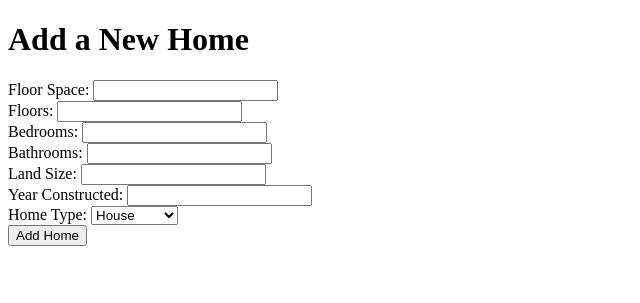
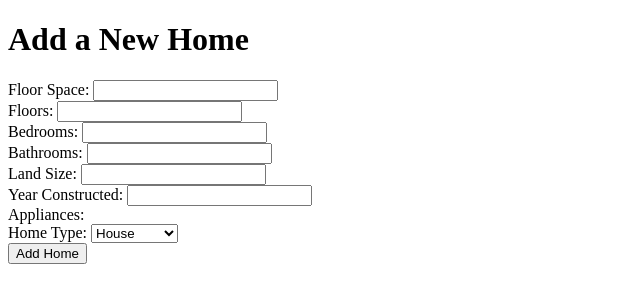
Before and after one commit to jaredt17/Project-CSI5450, a Flask app: page /add_home in a window 1280 px wide. Shown: the top 303 px of the page, without its empty margins (0-640 px from the left). Run offline with Flask 3, Linux system fonts and the light colour scheme; data that the repository does not hold is empty; parts of the project's set-up code (start-up, migrations or seed data) failed here and were passed over.

Commit message:
fixed add home to include appliances

```diff
--- a/realMI/app.py
+++ b/realMI/app.py
@@ -1,5 +1,6 @@
 from flask import Flask, render_template, request, redirect, url_for, flash
 from pymongo import MongoClient
+from bson import ObjectId
 import db
 
 
@@ -38,16 +39,19 @@ def list_homes():
 # Adding a home form - make sure this is the approach we should be using
 @app.route('/add_home', methods=['GET', 'POST'])
 def add_home():
+    # Query the database for appliances before rendering the form
+    appliances = list(appliances_collection.find())
     insert = True # start as true until some check fails
     if request.method == 'POST':
         try:
+
             # todo: fix this to actually validate the user input was good otherwise
             floor_space = int(request.form.get('floor_space', 0))
             floors = int(request.form.get('floors', 0))
             bed_rooms = int(request.form.get('bed_rooms', 0))
             bath_rooms = float(request.form.get('bath_rooms', 0.0))  # Assuming bathrooms can be fractions
             # land size needs rework to acres to sq ft
-            land_size = int(request.form.get('land_size', 0))
+            land_size = float(request.form.get('land_size', 0.0))
             year_constructed = int(request.form.get('year_constructed', 0))
 
             # compare this to validate
@@ -64,6 +68,11 @@ def add_home():
             else:
                 print("Home Passed validation")
 
+            # Extract the list of selected appliance IDs from the form
+            selected_appliance_ids = request.form.getlist('appliances')
+            # Fetch the full documents for the selected appliances
+            selected_appliances = list(appliances_collection.find({"_id": {"$in": [ObjectId(id) for id in selected_appliance_ids]}}))
+
             home_data = {
                 db.HOME.floor_space: floor_space,
                 db.HOME.floors: floors,
@@ -72,6 +81,7 @@ def add_home():
                 db.HOME.land_size: land_size,
                 db.HOME.year_constructed: year_constructed,
                 db.HOME.home_type: home_type_user_input,
+                db.HOME.appliances: selected_appliances
             }
 
             if insert == True:
@@ -82,4 +92,4 @@ def add_home():
         except Exception as e:
             flash(f'An error occurred: {e}', 'error')  # Flash an error message
         return redirect(url_for('add_home'))
-    return render_template('add_home.html')
+    return render_template('add_home.html', appliances = appliances)
--- a/realMI/db.py
+++ b/realMI/db.py
@@ -31,19 +31,16 @@ class HomeType:
         # If they select 2 floors it cant be an apartment etc.
         # Call HomeType.validate() returns true or false
     def validate(user_input: str, floor_space: int, floors: int, bed_rooms: int, land_size: int) -> str:
-        print("entered validation step:  ")
-        print(user_input)
-        print(floors)
-
         # todo add more here as needed, we can also validate all other inputs in forms for other collections too
-
-        if floor_space >= 6000 and land_size > 2 and user_input == 'mansion':
-            return True
-
-        if floors > 1 and user_input == 'apartment':
-            print("Floors was greater than 1 and apartment set")
-            return False
-
+        match user_input:
+            case "mansion":
+                if floor_space < 6000 and land_size < 2:
+                    return False
+            case "apartment":
+                if floors > 1:
+                    return False
+            case _ :
+                return True
         # Should return True by default?
         return True
 
--- a/realMI/templates/add_home.html
+++ b/realMI/templates/add_home.html
@@ -28,9 +28,14 @@
         <label for="bath_rooms">Bathrooms:</label>
         <input type="number" id="bath_rooms" name="bath_rooms" step="0.5"><br>
         <label for="land_size">Land Size:</label>
-        <input type="number" id="land_size" name="land_size"><br>
+        <input type="number" id="land_size" name="land_size" step="0.1"><br>
         <label for="year_constructed">Year Constructed:</label>
         <input type="number" id="year_constructed" name="year_constructed"><br>
+        <label for="appliances">Appliances:</label><br>
+        {% for appliance in appliances %}
+            <input type="checkbox" id="appliance_{{appliance['_id']}}" name="appliances" value="{{appliance['_id']}}">
+            <label for="appliance_{{appliance['_id']}}">{{ appliance['name'] }} ({{ appliance['make'] }} - {{ appliance['model'] }})</label><br>
+        {% endfor %}
         <label for="home_type">Home Type:</label>
         <select id="home_type" name="home_type">
             <option value="house">House</option>
```
